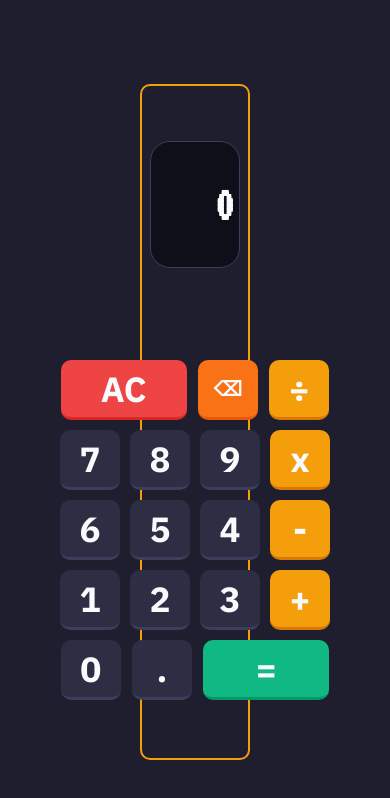
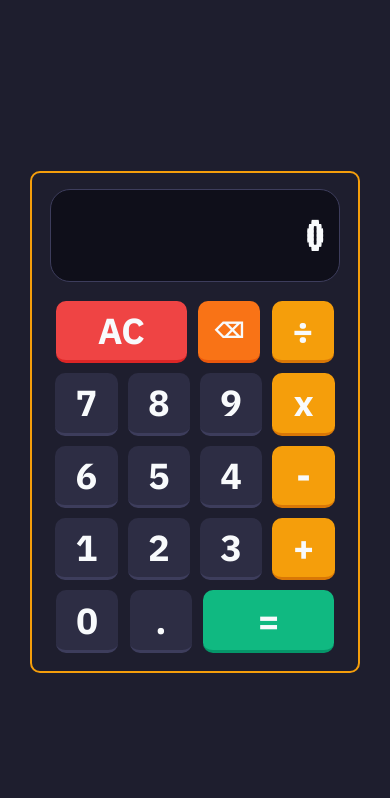
Before and after one commit to pajrinurfarhan/Project-JavaScript, a plain HTML site: page 002-kalkulator-sederhana/index.html in a window 390 px wide. Drawn offline with Linux system fonts and the light colour scheme.

Commit message:
Refactor CSS for responsive calculator layout
Updated button sizes and layout for responsive design.

```diff
--- a/002-kalkulator-sederhana/style.css
+++ b/002-kalkulator-sederhana/style.css
@@ -12,6 +12,10 @@
   --clear-hover: #dc2626;
   --bck-spc: #f97316;
   --bck-spc-hover: #ea580c;
+
+  /* Ukuran 1 tombol. Semua ukuran lain ikut menghitung dari sini,
+     jadi cukup ubah angka ini di media query untuk mengecilkan/membesarkan semuanya */
+  --b: 60px;
 }
 
 *,
@@ -30,8 +34,10 @@ body {
   flex-direction: column;
   justify-content: center;
   align-items: center;
-  width: 100vw;
-  height: 100vh;
+  width: 100%;
+  min-height: 100vh;
+  min-height: 100dvh;
+  padding: 16px;
 }
 
 .container .container-kalkulator {
@@ -39,35 +45,34 @@ body {
   flex-direction: column;
   align-items: center;
   justify-content: space-around;
-  width: 28vw;
-  height: 80vh;
+  width: calc(var(--b) * 4 + 80px);
+  max-width: 100%;
   gap: 20px;
   border: 2px solid var(--btn-opp);
   border-radius: 10px;
-  padding-top: 20px;
-  padding-bottom: 20px;
+  padding: 20px 0;
 }
 
 .container .container-kalkulator .wrap-hasil {
   display: flex;
   justify-content: center;
   align-items: center;
-  width: 85%;
-  height: 20%;
+  width: calc(var(--b) * 4 + 40px);
+  max-width: 100%;
+  min-height: calc(var(--b) * 1.5);
   color: var(--text);
   border-radius: 20px;
   border: 1px solid var(--btn-angka-hover);
   background-color: var(--layar);
-  /* margin-top: 1rem; */
-  /* margin-top: 20px; */
+  overflow: hidden;
 }
 
 .container .container-kalkulator .wrap-hasil .hasil {
   text-align: end;
   width: 90%;
-  font: 700 50px "VT323";
-  /* margin-right: 10px; */
-  /* border: 1px solid red; */
+  font: 700 calc(var(--b) * 0.83) "VT323", monospace;
+  overflow-x: auto; /* angka panjang digeser, nggak bikin layout melebar */
+  white-space: nowrap;
 }
 
 .container .container-kalkulator .wrap-input {
@@ -76,66 +81,28 @@ body {
   justify-content: center;
   align-items: center;
   gap: 5px;
-  /* border: 1px solid blue; */
 }
 
-.baris1 {
-  display: flex;
-  justify-content: space-around;
-  align-items: center;
-  width: 280px;
-  height: 65px;
-  color: var(--text);
-  /* border: 1px solid red; */
-}
-
-.baris2 {
-  display: flex;
-  justify-content: space-around;
-  align-items: center;
-  width: 280px;
-  height: 65px;
-  color: var(--text);
-  /* border: 1px solid red; */
-}
-
-.baris3 {
-  display: flex;
-  justify-content: space-around;
-  align-items: center;
-  width: 280px;
-  height: 65px;
-  color: var(--text);
-  /* border: 1px solid red; */
-}
-
-.baris4 {
-  display: flex;
-  justify-content: space-around;
-  align-items: center;
-  width: 280px;
-  height: 65px;
-  color: var(--text);
-  /* border: 1px solid red; */
-}
-
+.baris1,
+.baris2,
+.baris3,
+.baris4,
 .baris5 {
   display: flex;
   justify-content: space-around;
   align-items: center;
-  width: 280px;
-  height: 65px;
+  width: calc(var(--b) * 4 + 40px);
+  height: calc(var(--b) + 5px);
   color: var(--text);
-  /* border: 1px solid red; */
 }
 
 .no {
   display: flex;
   justify-content: center;
   align-items: center;
-  width: 60px;
-  height: 60px;
-  font: 700 35px "IBM Plex Sans";
+  width: var(--b);
+  height: var(--b);
+  font: 700 calc(var(--b) * 0.58) "IBM Plex Sans", sans-serif;
   cursor: pointer;
   border-radius: 10px;
   border-bottom: 3px solid var(--btn-angka-hover);
@@ -152,9 +119,9 @@ body {
   display: flex;
   justify-content: center;
   align-items: center;
-  width: 60px;
-  height: 60px;
-  font: 700 35px "IBM Plex Sans";
+  width: var(--b);
+  height: var(--b);
+  font: 700 calc(var(--b) * 0.58) "IBM Plex Sans", sans-serif;
   cursor: pointer;
   border-radius: 10px;
   border-bottom: 3px solid var(--btn-opp-hover);
@@ -171,9 +138,9 @@ body {
   display: flex;
   justify-content: center;
   align-items: center;
-  width: 126px;
-  height: 60px;
-  font: 700 35px "IBM Plex Sans";
+  width: calc(var(--b) * 2 + 6px);
+  height: var(--b);
+  font: 700 calc(var(--b) * 0.58) "IBM Plex Sans", sans-serif;
   cursor: pointer;
   border-radius: 10px;
   border-bottom: 3px solid var(--sm-dgn-hover);
@@ -190,9 +157,9 @@ body {
   display: flex;
   justify-content: center;
   align-items: center;
-  width: 126px;
-  height: 60px;
-  font: 700 35px "IBM Plex Sans";
+  width: calc(var(--b) * 2 + 6px);
+  height: var(--b);
+  font: 700 calc(var(--b) * 0.58) "IBM Plex Sans", sans-serif;
   cursor: pointer;
   border-radius: 10px;
   border-bottom: 3px solid var(--clear-hover);
@@ -209,9 +176,9 @@ body {
   display: flex;
   justify-content: center;
   align-items: center;
-  width: 60px;
-  height: 60px;
-  font: 700 20px "IBM Plex Sans";
+  width: var(--b);
+  height: var(--b);
+  font: 700 calc(var(--b) * 0.33) "IBM Plex Sans", sans-serif;
   cursor: pointer;
   border-radius: 10px;
   border-bottom: 3px solid var(--bck-spc-hover);
@@ -223,3 +190,26 @@ body {
   background-color: var(--bck-spc-hover);
   border-bottom: 0px;
 }
+
+/* Tablet ==========> */
+@media (max-width: 1024px) {
+  :root {
+    --b: 70px;
+  }
+}
+
+/* HP ==========> */
+@media (max-width: 480px) {
+  :root {
+    --b: min(16vw, 64px);
+  }
+
+  .container {
+    padding: 12px;
+  }
+
+  .container .container-kalkulator {
+    padding: 16px 0;
+    gap: 16px;
+  }
+}
```
